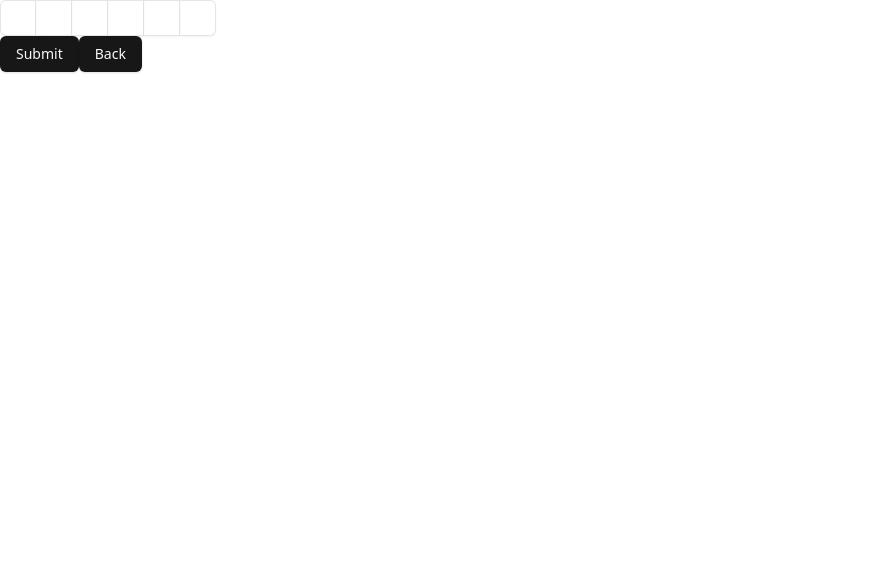
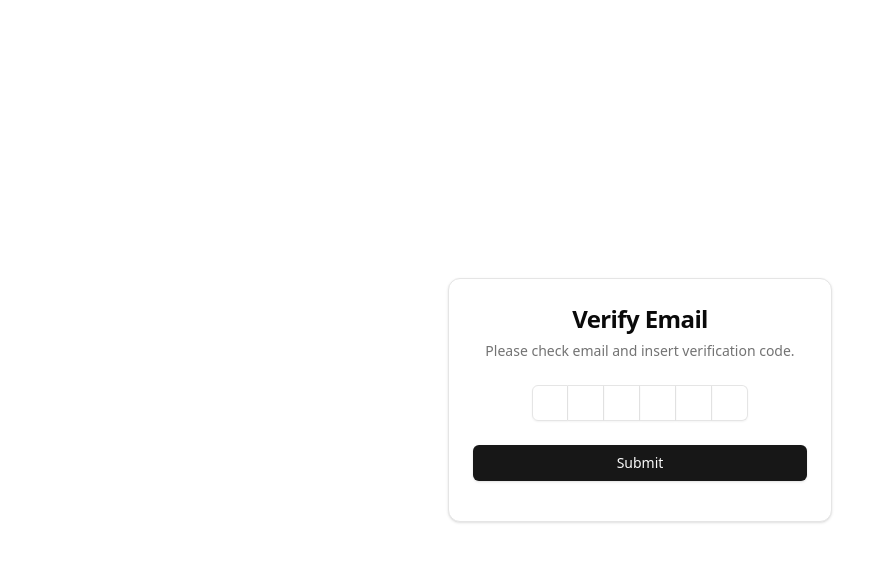
Before and after one commit to cchernn/dompet-web, a React (Vite) app: page /confirm in a window 1280 px wide. Shown: the top 562 px of the page, without its empty margins (0-895 px from the left). Built offline with nearby package versions, Linux system fonts and the light colour scheme; no server answers; what aws-amplify would draw is missing.

Commit message:
edit and style confirm page

```diff
--- a/src/pages/auth/confirm.jsx
+++ b/src/pages/auth/confirm.jsx
@@ -6,6 +6,13 @@
     InputOTPGroup,
     InputOTPSlot,
 } from "@/components/ui/input-otp"
+import {
+    Card,
+    CardContent,
+    CardDescription,
+    CardHeader,
+    CardTitle,
+} from "@/components/ui/card"
 import authService from "@/lib/authService"
 
 function ConfirmPage() {
@@ -30,12 +37,17 @@
         navigate("/login")
     }
 
-    const onBack = () => {
-        navigate(-1)
-    }
-
     return (
-        <>
+        <div className="flex min-h-svh flex-col items-center justify-center gap-6 p-6 md:p-10">
+            <div className="flex w-full max-w-sm flex-col gap-6">
+                <Card>
+                    <CardHeader className="text-center">
+                        <CardTitle className="text-2xl">Verify Email</CardTitle>
+                        <CardDescription>
+                            Please check email and insert verification code.
+                        </CardDescription>
+                    </CardHeader>
+                    <CardContent className="flex flex-col items-center justify-center">
                         <InputOTP
                             maxLength={6}
                             value={passkey}
@@ -50,9 +62,13 @@
                             <InputOTPSlot index={5} />
                         </InputOTPGroup>
                         </InputOTP>
-        <Button type="submit" onClick={onSubmit}>Submit</Button>
-        <Button type="submit" onClick={onBack}>Back</Button>
-        </>
+
+                        <Button className="w-full mt-6 mb-4" type="submit" onClick={onSubmit}>Submit</Button>
+
+                    </CardContent>
+                </Card>
+            </div>
+        </div>
     )
 }
 
```
Lines whose indentation alone changed are shown as unchanged.
